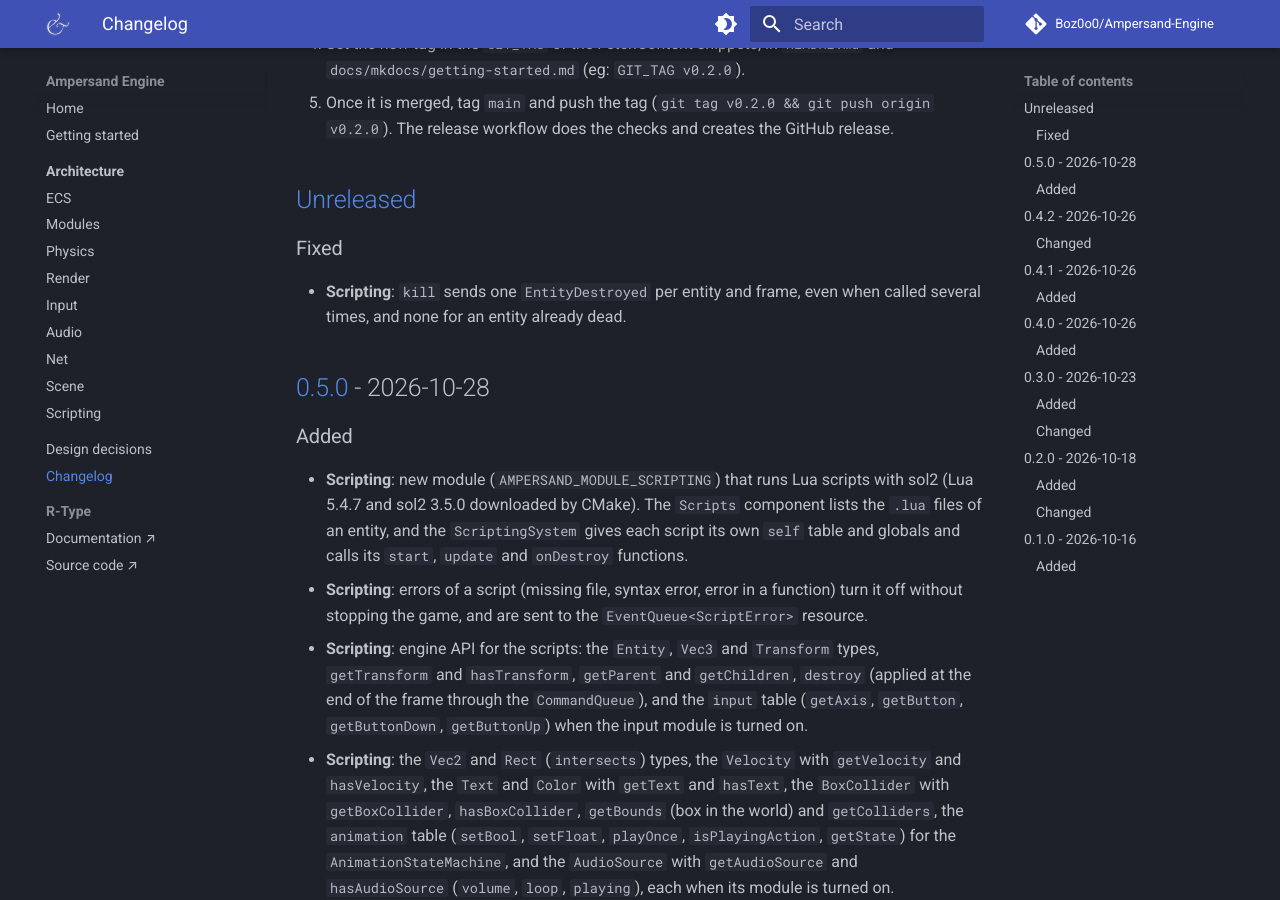
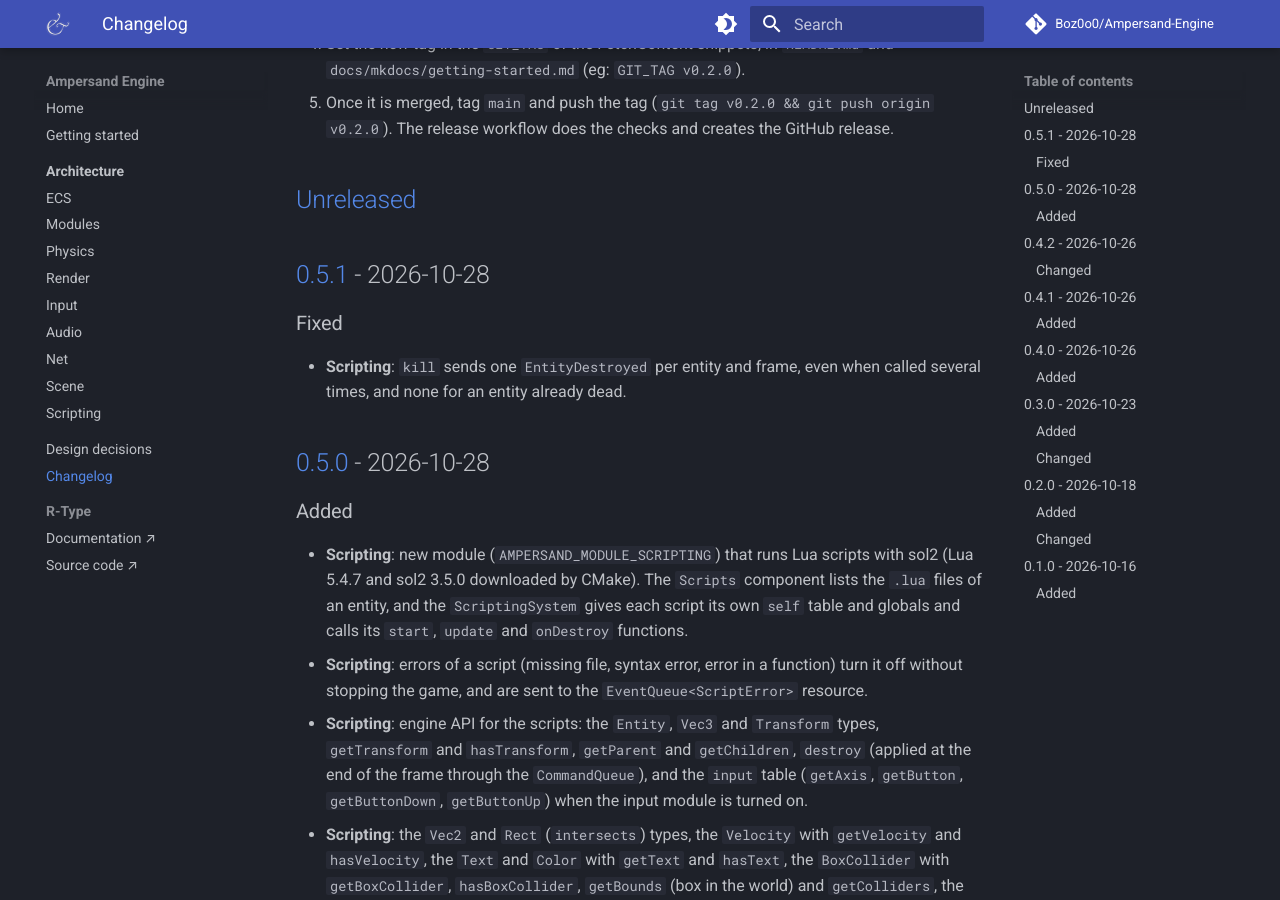
Before and after one commit to Boz0o0/Ampersand-Engine, an MkDocs documentation site: the page built from docs/mkdocs/changelog.md, in a window 1280 px wide and 900 px high, scrolled down 518 px. Built offline with MkDocs 1.6.1 and Material for MkDocs 9.7.7, drawn with Linux system fonts in a browser that asks for light colours; comment, search, counter and statistics services are not loaded.

Commit message:
feat(doc): edited doc for 0.5.1 release

```diff
--- a/CHANGELOG.md
+++ b/CHANGELOG.md
@@ -25,6 +25,8 @@
    release.
 
 ## [Unreleased]
+
+## [0.5.1] - 2026-10-28
 
 ### Fixed
 
@@ -125,7 +127,8 @@
 - One CMake option and one static library per module.
 - Documentation website.
 
-[Unreleased]: https://github.com/Boz0o0/Ampersand-Engine/compare/v0.5.0...HEAD
+[Unreleased]: https://github.com/Boz0o0/Ampersand-Engine/compare/v0.5.1...HEAD
+[0.5.1]: https://github.com/Boz0o0/Ampersand-Engine/compare/v0.5.0...v0.5.1
 [0.5.0]: https://github.com/Boz0o0/Ampersand-Engine/compare/v0.4.2...v0.5.0
 [0.4.2]: https://github.com/Boz0o0/Ampersand-Engine/compare/v0.4.1...v0.4.2
 [0.4.1]: https://github.com/Boz0o0/Ampersand-Engine/compare/v0.4.0...v0.4.1
--- a/CMakeLists.txt
+++ b/CMakeLists.txt
@@ -1,7 +1,7 @@
 cmake_minimum_required(VERSION 3.24)
 
 project(AmpersandEngine
-    VERSION 0.5.0
+    VERSION 0.5.1
     LANGUAGES CXX
 )
 
```
Also changed, not shown: README.md (+1 -1 lines), docs/mkdocs/getting-started.md (+1 -1 lines).
